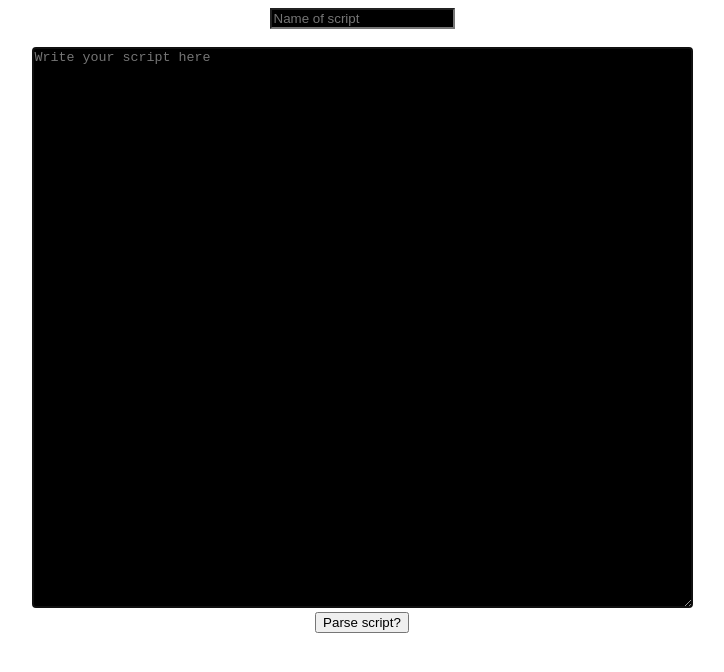
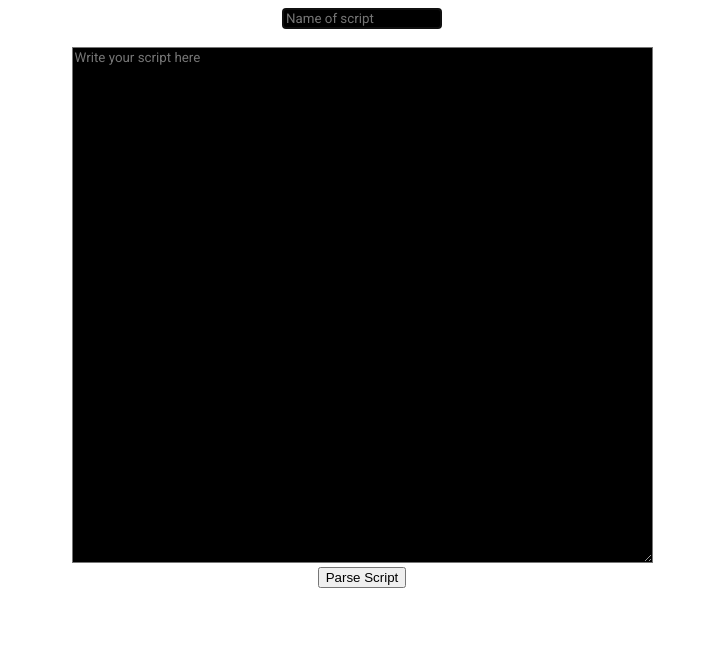
Before and after one commit to fsnowdin/RenDot, an Electron app: page src/index.html in a window 1280 px wide. Shown: the whole page, without its empty margins (278-1002 px from the left). Drawn offline with Linux system fonts and the light colour scheme; no server answers.

Commit message:
Add icon, change font to Roboto

```diff
--- a/src/index.css
+++ b/src/index.css
@@ -1,12 +1,17 @@
-@font-face { font-family: Delicious; src: url('Delicious-Roman.otf'); }
+@font-face {
+    font-family: Roboto;
+    src: '../assets/Roboto-Regular.ttf';
+}
 
 input {
     color: white;
+    font-family: 'Roboto', sans-serif;
     background-color: black;
 }
 
 textarea {
     overflow-y: auto;
+    font-family: 'Roboto', sans-serif;
     color: white;
     background-color: black;
     height: auto;
--- a/src/index.html
+++ b/src/index.html
@@ -4,16 +4,17 @@
     <meta charset="UTF-8">
     <title>Ren'Dot</title>
     <link rel="stylesheet" type="text/css" href="index.css"/>
+    <link href="https://fonts.googleapis.com/css2?family=Roboto&display=swap" rel="stylesheet">
   </head>
   <body>
     <div class="main">
       <form id="parse_button">
-        <input type="text" id="script_name" placeholder="Name of script" required></input>
+        <input type="text" id="script_name" placeholder="Name of script" autofocus required></input>
         <br>
         <br>
-        <textarea id="script" rows="37" cols="80" autofocus placeholder="Write your script here" required wrap="soft" spellcheck=""></textarea>
+        <textarea id="script" rows="34" cols="80" placeholder="Write your script here" required wrap="soft" spellcheck=""></textarea>
         <br>
-        <button>Parse script?</button>
+        <button>Parse Script</button>
       </form>
     </div>
   </body>
--- a/src/index.js
+++ b/src/index.js
@@ -39,7 +39,7 @@ let init_menu = [
 		click: (menuItem, window, event) => {
 			dialog.showMessageBox({
 				title: 'About',
-				message: "Ren'Dot by Choppa2\nNode.js version: " + process.versions.node + ";" + "Electron version: " + process.versions.electron + ".\nYou can find your Ren'Dot output directory in your: AppData\\rendot\\output_dir.txt if you're on Windows",
+				message: "Ren'Dot by Choppa2\nNode.js version: " + process.versions.node + "; " + "Electron version: " + process.versions.electron + ".\nFile bugs here: https://github.com/tghgg/Text-to-JSON-Parser\nYou can find your Ren'Dot output directory in your: AppData\\rendot\\output_dir.txt if you're on Windows",
 				buttons: ['Close']
 			});
 		}
@@ -63,6 +63,7 @@ app.on('ready', () => {
           width: 800,
           height: 700,
           backgroundColor: '#000',
+          icon: './assets/icon.ico',
           show: true,
           webPreferences: { nodeIntegration: true },
           enableRemoteModule: false,
```
Also changed, not shown: assets/icon.ico (added).
